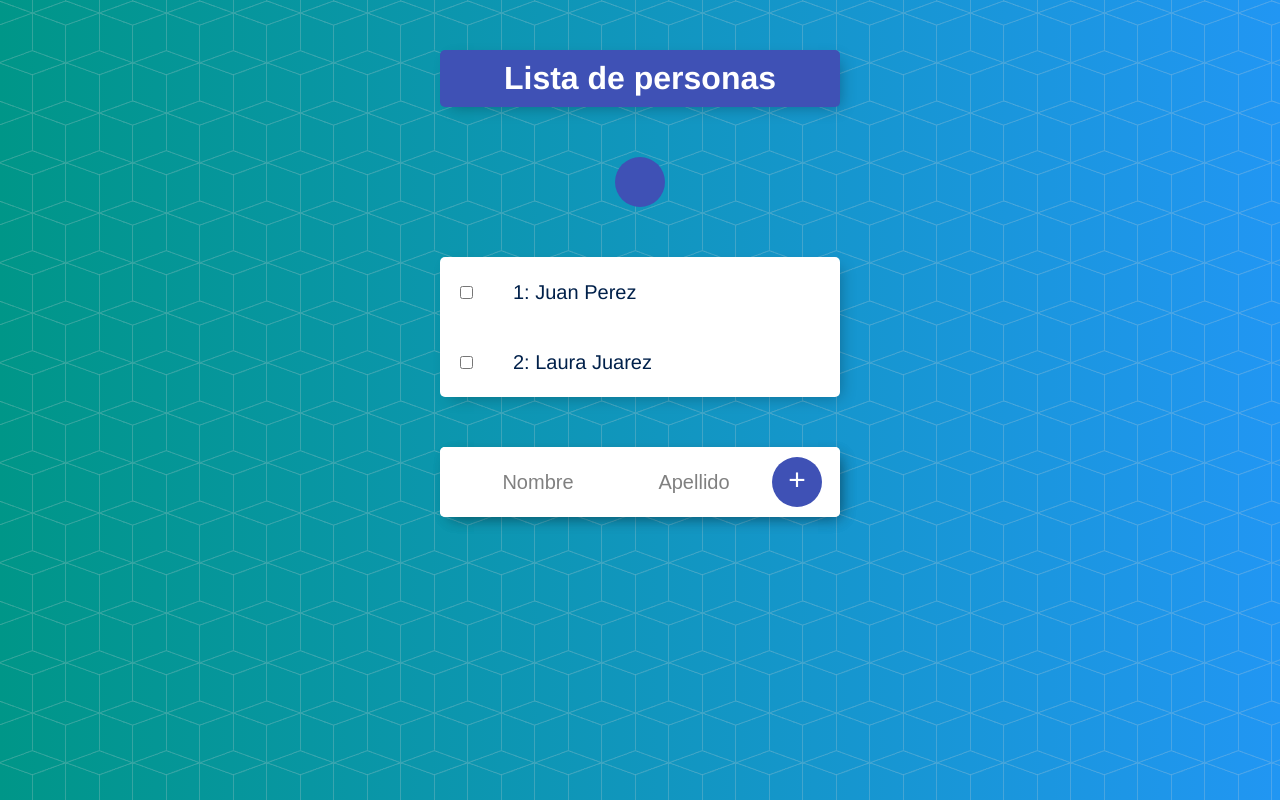
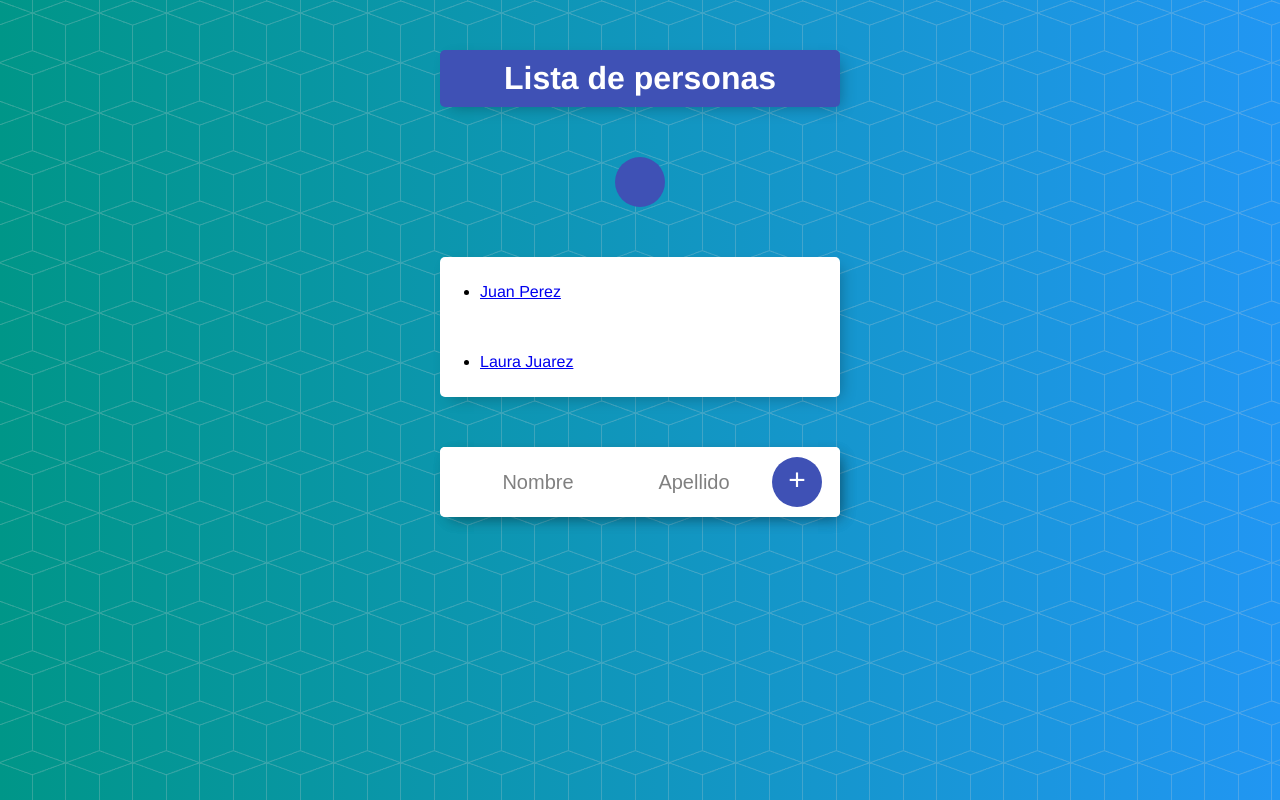
Before and after one commit to andersonrev/cursoAngular, an Angular app in the folder personas/: page /personas in a window 1280 px wide. Shown: the top 800 px of the page. Built offline with nearby package versions, Linux system fonts and the light colour scheme.

Commit message:
EditaPersonas con rutas

```diff
--- a/personas/src/app/personas.service.ts
+++ b/personas/src/app/personas.service.ts
@@ -17,5 +17,16 @@ export class PersonasService{
 
   }
 
+  encontrarPersona(indice: number){
+    let persona: Persona = this.personas[indice];
+    return persona;
+  }
+
+  modificarPersona(indice:number, persona:Persona){
+    let persona1 = this.personas[indice];
+    persona1.nombre = persona.nombre;
+    persona1.apellido = persona.apellido;
+  }
+
 
 }
--- a/personas/src/app/personas/formulario/formulario.component.html
+++ b/personas/src/app/personas/formulario/formulario.component.html
@@ -1,6 +1,8 @@
 
 <div class="box">
-<form class="item" #f="ngForm" (ngSubmit)="f.form.valid && onGuardarPersona()">
+<form class="item"
+  #f="ngForm"
+  (ngSubmit)="f.form.valid && onGuardarPersona()">
     <input type="text"
 	   name="nombre"
 	   id="nombre"
--- a/personas/src/app/personas/formulario/formulario.component.ts
+++ b/personas/src/app/personas/formulario/formulario.component.ts
@@ -1,7 +1,7 @@
 import { Component, OnInit, EventEmitter, Output} from '@angular/core';
 import { Persona } from '../../persona.model';
 import { PersonasService } from '../../personas.service';
-import { Router } from '@angular/router';
+import { Router, ActivatedRoute } from '@angular/router';
 @Component({
   selector: 'app-formulario',
   templateUrl: './formulario.component.html',
@@ -14,13 +14,22 @@ export class FormularioComponent implements OnInit {
 //  @Output() personaCreada = new EventEmitter<Persona>();
   nombreInput:string;
   apellidoInput: string;
-  constructor(private personasService: PersonasService,
-  private router: Router) {
+  index: number;
+
+  constructor( private personasService: PersonasService,
+	       private router: Router,
+	       private route: ActivatedRoute) {
 
   }
 
 
   ngOnInit(): void {
+      this.index = this.route.snapshot.params['id'];
+    if(this.index){
+      let persona: Persona = this.personasService.encontrarPersona(this.index);
+      this.nombreInput = persona.nombre;
+      this.apellidoInput = persona.apellido;
+    }
 this.personasService
     .saludar
     .subscribe((indice:number)=> {
@@ -31,11 +40,16 @@ this.personasService
 
   onGuardarPersona(){
     let persona1 = new Persona(this.nombreInput, this.apellidoInput);
- //   this.personaCreada.emit(persona1);
+
+    if(this.index){
+      this.personasService.modificarPersona(this.index, persona1);
+    }else{
+//   this.personaCreada.emit(persona1);
     this.personasService.agregarPersona(persona1);
+    }
     this.router.navigate(['personas']);
 
-  }
+   }
 
 
 
--- a/personas/src/app/personas/persona/persona.component.html
+++ b/personas/src/app/personas/persona/persona.component.html
@@ -1,9 +1,11 @@
 
 
   <div class="item">
-    <input
-      type="checkbox"
-      (click)="emitirSaludo()">
-
-    <p>{{indice+1}}: {{persona.nombre}} {{persona.apellido}}</p>
+    <ul>
+      <li>
+	<a [routerLink]="['/personas', indice]">
+	  {{persona.nombre}} {{persona.apellido}}
+	</a>
+      </li>
+    </ul>
 </div>
```
